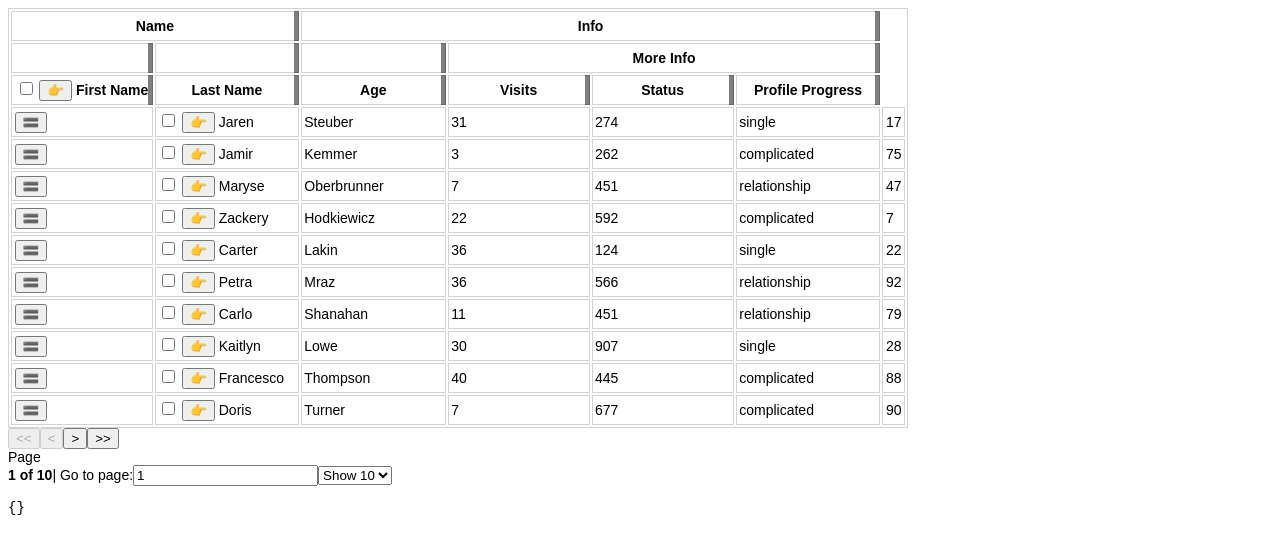
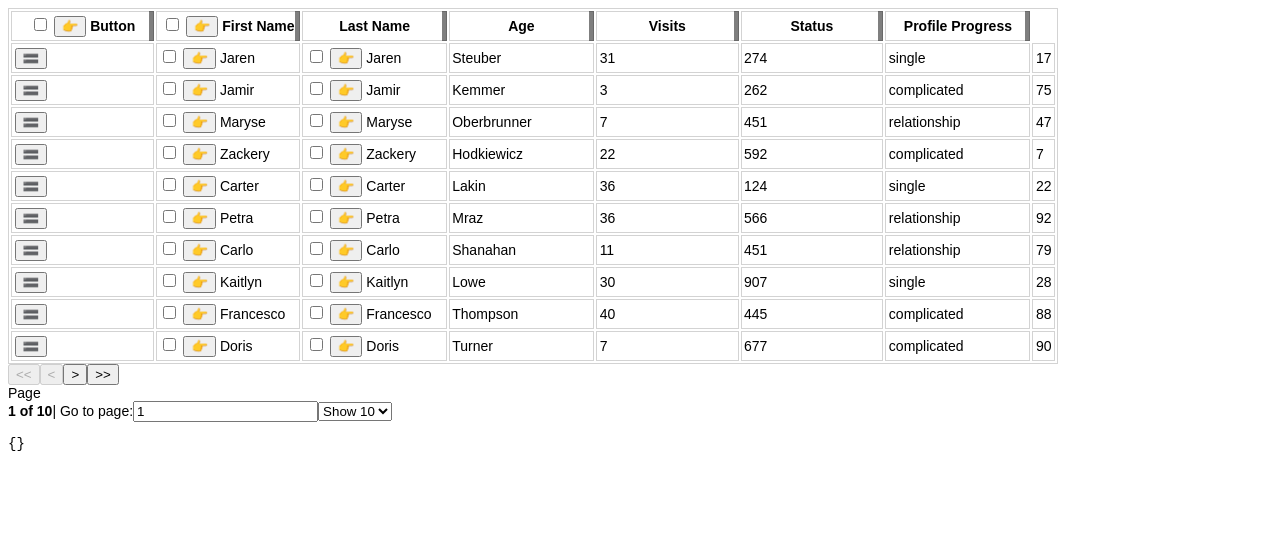
Before and after one commit to bhumi-simform/tanstack-table, a React (Vite) app: page / in a window 1280 px wide. Shown: the top 554 px of the page. Built offline with nearby package versions, Linux system fonts and the light colour scheme.

Commit message:
remove nested header and update column resizing

```diff
--- a/src/main.tsx
+++ b/src/main.tsx
@@ -1,4 +1,4 @@
-import React, { HTMLAttributes, HTMLProps } from 'react'
+import React, { HTMLProps } from 'react'
 import ReactDOM from 'react-dom/client'
 import './index.css'
 import {
@@ -63,9 +63,63 @@ function App() {
   const columns = React.useMemo<ColumnDef<Person>[]>(
     () => [
       {
-        header: 'Name',
+        accessorKey: 'firstName',
+        header: ({ table }) => (
+          <>
+            <IndeterminateCheckbox
+              {...{
+                checked: table.getIsAllRowsSelected(),
+                indeterminate: table.getIsSomeRowsSelected(),
+                onChange: table.getToggleAllRowsSelectedHandler(),
+              }}
+            />{' '}
+            <button
+              {...{
+                onClick: table.getToggleAllRowsExpandedHandler(),
+              }}
+            >
+              {table.getIsAllRowsExpanded() ? '👇' : '👉'}
+            </button>{' '}
+            Button
+          </>
+        ),
+        cell: ({ row, getValue }) => (
+          <div
+            style={{
+              // Since rows are flattened by default,
+              // we can use the row.depth property
+              // and paddingLeft to visually indicate the depth
+              // of the row
+              paddingLeft: `${row.depth * 2}rem`,
+            }}
+          >
+            <>
+              <IndeterminateCheckbox
+                {...{
+                  checked: row.getIsSelected(),
+                  indeterminate: row.getIsSomeSelected(),
+                  onChange: row.getToggleSelectedHandler(),
+                }}
+              />{' '}
+              {row.getCanExpand() ? (
+                <button
+                  {...{
+                    onClick: row.getToggleExpandedHandler(),
+                    style: { cursor: 'pointer' },
+                  }}
+                >
+                  {row.getIsExpanded() ? '👇' : '👉'}
+                </button>
+              ) : (
+                '🔵'
+              )}{' '}
+              {getValue()}
+            </>
+          </div>
+        ),
         footer: props => props.column.id,
-        columns: [
+      },
+
       {
         accessorKey: 'firstName',
         header: ({ table }) => (
@@ -130,20 +184,11 @@ function App() {
         header: () => <span>Last Name</span>,
         footer: props => props.column.id,
       },
-        ],
-      },
-      {
-        header: 'Info',
-        footer: props => props.column.id,
-        columns: [
       {
         accessorKey: 'age',
         header: () => 'Age',
         footer: props => props.column.id,
       },
-          {
-            header: 'More Info',
-            columns: [
       {
         accessorKey: 'visits',
         header: () => <span>Visits</span>,
@@ -160,15 +205,11 @@ function App() {
         footer: props => props.column.id,
       },
     ],
-          },
-        ],
-      },
-    ],
     []
   )
 
   const [data, setData] = React.useState(() => makeData(100, 5, 3))
-  const refreshData = () => setData(() => makeData(100, 5, 3))
+  // const refreshData = () => setData(() => makeData(100, 5, 3))
   const [expanded, setExpanded] = React.useState<ExpandedState>({})
   const table = useReactTable({
     data,
@@ -231,10 +272,10 @@ function App() {
             </tr>
           ))}
         </thead>
-        <tbody>
         {table.getRowModel().rows.map(row => {
           return (
             <React.Fragment key={row.id}>
+              <tbody>
                 <DraggableRow row={row} reorderRow={reorderRow}>
                   {row.getVisibleCells().map(cell => {
                     return (
@@ -247,10 +288,10 @@ function App() {
                     )
                   })}
                 </DraggableRow>
+              </tbody>
             </React.Fragment>
           )
         })}
-        </tbody>
       </table>
       <div className="h-2" />
       <div className="flex items-center gap-2">
```
Lines whose indentation alone changed are shown as unchanged.
